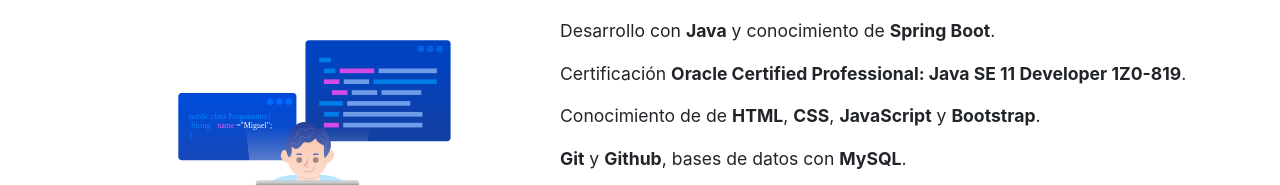
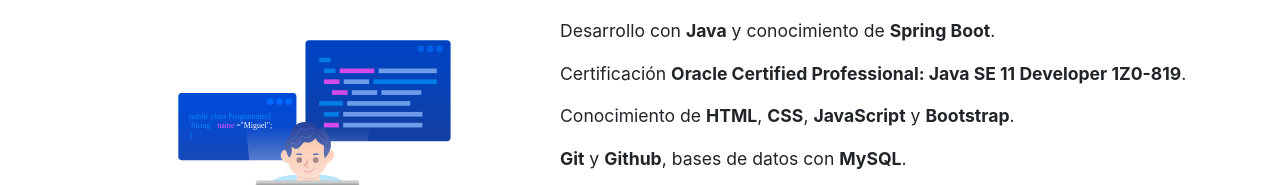
Before and after one commit to nekixito/nekixito.github.io, a plain HTML site: page index.html in a window 1280 px wide. Shown: the part 947-1132 px from the top of the page. Drawn offline with nearby package versions, Linux system fonts and the light colour scheme.

Commit message:
Update index.html
Se quita "de" repetido

```diff
--- a/index.html
+++ b/index.html
@@ -113,7 +113,7 @@
 
                     <p>Certificación <span class="palabra-destacada">Oracle Certified Professional: Java SE 11 Developer 1Z0-819</span>.</p>
 
-                    <p>Conocimiento de de <span class="palabra-destacada">HTML</span>, <span class="palabra-destacada">CSS</span>, <span class="palabra-destacada">JavaScript</span> y <span class="palabra-destacada">Bootstrap</span>.</p>
+                    <p>Conocimiento de <span class="palabra-destacada">HTML</span>, <span class="palabra-destacada">CSS</span>, <span class="palabra-destacada">JavaScript</span> y <span class="palabra-destacada">Bootstrap</span>.</p>
 
                     <p><span class="palabra-destacada">Git</span> y <span class="palabra-destacada">Github</span>, bases de datos con <span class="palabra-destacada">MySQL</span>. </p>
 
```
